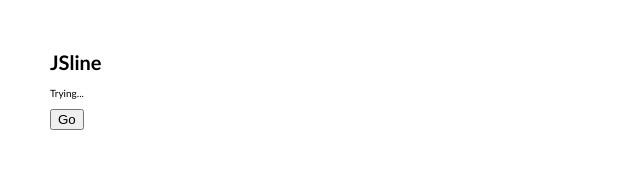
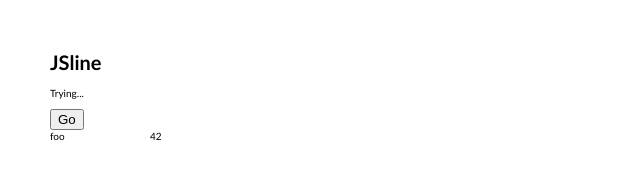
Before and after one commit to pbrook/jsblueline, a plain HTML site: page index.html in a window 1280 px wide. Both pictures are taken after a click on the button "Go". Shown: the full height of the page, 0-640 px from the left. Drawn offline with Linux system fonts and the light colour scheme.

Commit message:
Second commit!
Positioning works.
Add .gitignore.
Remove temporary file.

```diff
--- a/index.html
+++ b/index.html
@@ -22,6 +22,6 @@
   <h1>JSline</h1>
   <p>Trying...</p>
   <button id="go">Go</button>
-  <div id="blueline"></div>
+  <div id="blueline" style="position: relative;">foo</div>
 </body>
 </html>
--- a/jsline.js
+++ b/jsline.js
@@ -1,6 +1,7 @@
 $(document).ready(function(){
     $("#go").click(function(event){
-	$("#blueline").add("<div>42</div>");
-	alert("Hello World");
+	var newobj = $("<div>42</div>");
+	$("#blueline").append(newobj);
+	newobj.css({position:"absolute", left:100, top:0});
     })
 })
```
Also changed, not shown: 2 other files.
